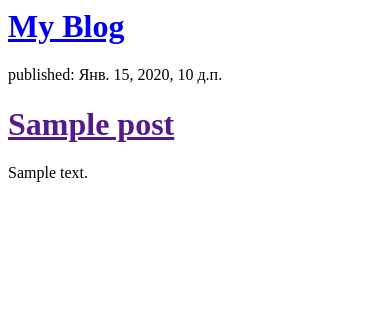
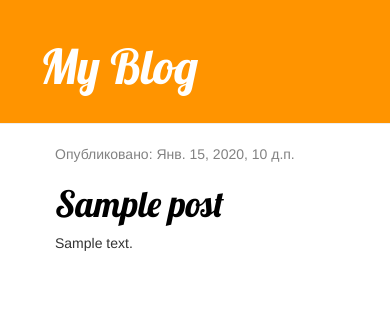
Before and after one commit to Kiras-code/my-first-blog, a Django app: template boards/templates/boards/post_list.html in a window 390 px wide. Shown: the top 322 px of the page. Run offline with Django 3.2, Linux system fonts and the light colour scheme; the template is opened without the code that fills it: most values are stand-ins (such as "Sample title", 1, 10 or a date in 2020); some libraries are stand-ins or nearby versions.

Commit message:
Added view and template for detailed blog post as well as CSS for the site.

```diff
--- /dev/null
+++ b/boards/static/css/boards.css
@@ -0,0 +1,46 @@
+.page-header {
+    background-color: #ff9400;
+    margin-top: 0;
+    padding: 20px 20px 20px 40px;
+}
+
+.page-header h1, .page-header h1 a, .page-header h1 a:visited, .page-header h1 a:active {
+    color: #ffffff;
+    font-size: 36pt;
+    text-decoration: none;
+}
+
+.content {
+    margin-left: 40px;
+}
+
+h1, h2, h3, h4 {
+    font-family: 'Lobster', cursive;
+}
+
+.date {
+    color: #828282;
+}
+
+.save {
+    float: right;
+}
+
+.post-form textarea, .post-form input {
+    width: 100%;
+}
+
+.top-menu, .top-menu:hover, .top-menu:visited {
+    color: #ffffff;
+    float: right;
+    font-size: 26pt;
+    margin-right: 20px;
+}
+
+.post {
+    margin-bottom: 70px;
+}
+
+.post h1 a, .post h1 a:visited {
+    color: #000000;
+}
--- /dev/null
+++ b/boards/templates/boards/base.html
@@ -0,0 +1,23 @@
+{% load static %}
+<html>
+    <head>
+        <title>blog</title>
+        <link href="https://fonts.googleapis.com/css?family=Lobster&subset=latin,cyrillic" rel="stylesheet" type="text/css">
+        <link rel="stylesheet" href="//maxcdn.bootstrapcdn.com/bootstrap/3.2.0/css/bootstrap.min.css">
+        <link rel="stylesheet" href="//maxcdn.bootstrapcdn.com/bootstrap/3.2.0/css/bootstrap-theme.min.css">
+        <link rel="stylesheet" href="{% static 'css/boards.css' %}">
+    </head>
+    <body>
+        <div class="page-header">
+            <h1><a href="/">My Blog</a></h1>
+        </div>
+        <div class="content container">
+            <div class="row">
+                <div class="col-md-8">
+                {% block content %}
+                {% endblock %}
+                </div>
+            </div>
+        </div>
+    </body>
+</html>
--- a/boards/templates/boards/post_list.html
+++ b/boards/templates/boards/post_list.html
@@ -1,18 +1,13 @@
-<html>
-    <head>
-        <title>blog</title>
-    </head>
-    <body>
-        <div>
-            <h1><a href="/">My Blog</a></h1>
-        </div>
+{% extends 'boards/base.html' %}
 
-        {% for post in posts %}
-            <div>
-                <p>published: {{ post.published_date }}</p>
-                <h1><a href="">{{ post.title }}</a></h1>
-                <p>{{ post.text|linebreaksbr }}</p>
-            </div>
-        {% endfor %}
-    </body>
-</html>
+{% block content %}
+{% for post in posts %}
+<div class="post">
+    <div class="date">
+        <p>Опубликовано: {{ post.published_date }}</p>
+    </div>
+    <h1><a href="{% url 'post_detail' pk=post.pk %}">{{ post.title }}</a></h1>
+    <p>{{ post.text|linebreaksbr }}</p>
+</div>
+{% endfor %}
+{% endblock %}
--- a/boards/urls.py
+++ b/boards/urls.py
@@ -3,4 +3,5 @@ from . import views
 
 urlpatterns = [
     path('', views.post_list, name='post_list'),
+    path('post/<int:pk>/', views.post_detail, name='post_detail'),
 ]
--- a/boards/views.py
+++ b/boards/views.py
@@ -1,9 +1,14 @@
 from django.shortcuts import render
 from .models import Post
 from django.utils import timezone
+from django.shortcuts import render, get_object_or_404
 
 # Create your views here.
 
 def post_list(request):
     posts = Post.objects.filter(published_date__lte=timezone.now()).order_by('published_date')
     return render(request, 'boards/post_list.html', {'posts': posts})
+
+def post_detail(request, pk):
+    post = get_object_or_404(Post, pk=pk)
+    return render(request, 'boards/post_detail.html', {'post': post})
```
Also changed, not shown: boards/templates/boards/post_detail.html (added, +13 -0 lines).
